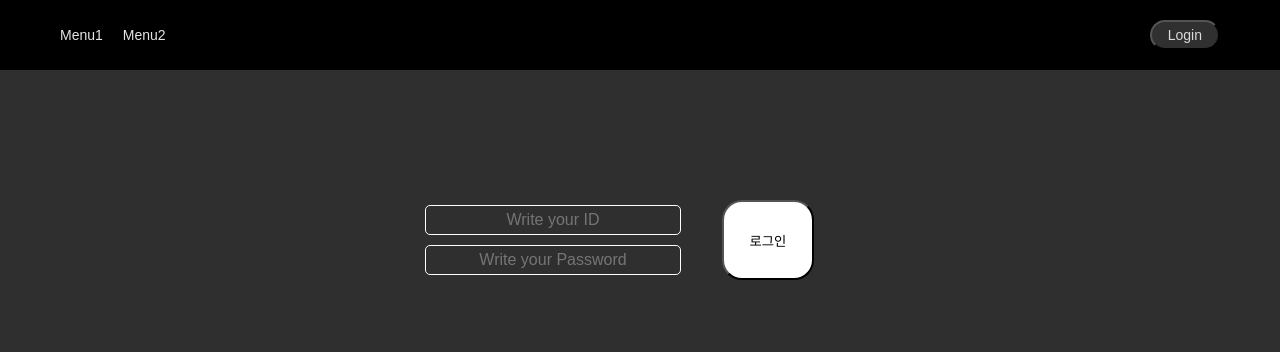
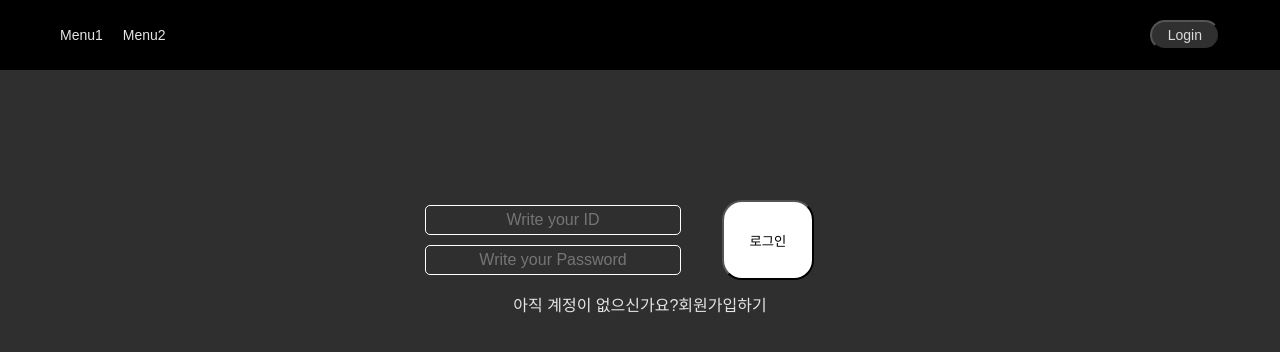
Before and after one commit to hyemimi/black-rabbit, a Next.js app: page /login in a window 1280 px wide. Shown: the top 352 px of the page. Built offline with nearby package versions, Linux system fonts and the light colour scheme.

Commit message:
회원가입 페이지 라우팅

```diff
--- a/pages/login.tsx
+++ b/pages/login.tsx
@@ -1,10 +1,14 @@
 import LoginForm from "@/components/login/LoginForm";
 import styled from "styled-components";
-
+import Link from "next/link";
 export default function login() {
   return (
     <Wrapper>
       <LoginForm></LoginForm>
+      <h2>
+        아직 계정이 없으신가요?
+        <Link href="/signup">회원가입하기</Link>
+      </h2>
     </Wrapper>
   );
 }
--- /dev/null
+++ b/pages/signup.tsx
@@ -0,0 +1,3 @@
+export default function signup() {
+  return <div>회원가입폼</div>;
+}
```
